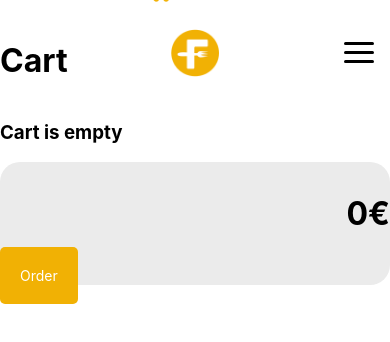
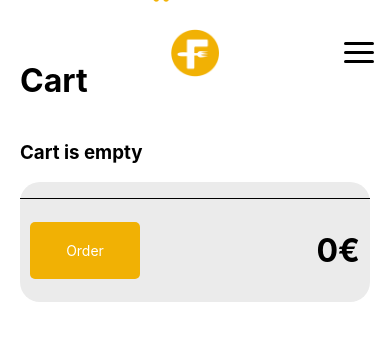
Before and after one commit to maximeve/foodservice, a React (Create React App) app: page /cart in a window 390 px wide. Shown: the top 342 px of the page. Built offline with nearby package versions, Linux system fonts and the light colour scheme.

Commit message:
sticky footer

```diff
--- a/src/App.css
+++ b/src/App.css
@@ -2,4 +2,5 @@
     margin: auto;
     padding: 0 0px;
     position: relative;
+    height: 100vh;
 }
--- a/src/components/CartModal.css
+++ b/src/components/CartModal.css
@@ -1,4 +1,5 @@
 .cartmodal{
+    width: 400px;
     z-index: 4;
     position: absolute;
     top: 20%;
@@ -79,3 +80,18 @@ input[type=number] {
 .cartmodal__item_input > input{
     border: #f1b104;
 }
+
+@media only screen and (max-width: 650px) {
+    .cartmodal{
+        width: 400px;
+        z-index: 4;
+        position: absolute;
+        top: 20%;
+        left: 5%;
+        background-color: white;
+        border-radius: 20px;
+        padding: 20px;
+        box-shadow: 0px 3px 15px rgba(0,0,0,0.2);
+        border: 1px solid #f1b104;
+    }
+}
--- a/src/components/Footer.css
+++ b/src/components/Footer.css
@@ -1,6 +1,8 @@
 .footer{
+    position:relative;
+    height: 300px;
+    bottom: -300px;
     width: 100%;
-    margin-top: 20px;
     background-color: black;
     color: white;
 }
--- a/src/components/Footer.js
+++ b/src/components/Footer.js
@@ -3,7 +3,7 @@ import "./Footer.css";
 
 function Footer() {
   return (
-    <div className="footer">
+    <footer className="footer">
     <div className='footer__container'>
       <div className="footer_logo">
         <img src="/assets/Foodlogo.png" id="footer__mainlogo"/>
@@ -30,7 +30,7 @@ function Footer() {
         </div>
       </div>
       </div>
-    </div>
+    </footer>
   );
 }
 
--- a/src/screens/CartPage.css
+++ b/src/screens/CartPage.css
@@ -27,8 +27,10 @@
 }
 
 .cartpage__right > ul > li {
+  padding: 0 10px;
   display: flex;
   justify-content: space-between;
+  align-items: center;
 }
 .cartpage__totalamount {
   text-align: right;
@@ -44,9 +46,15 @@
   width: 50px;
   padding: 0 10px 0 0;
 }
-
+.cartpage__order{
+  display: flex;
+  flex-direction: row-reverse;
+  justify-content: space-between;
+}
 .cartpage__orderbutton {
-  width: 100%;
+  display: flex;
+  justify-content: center;
+  width: 10%;
   padding: 20px 20px;
   background-color: #f1b104;
   font-size: 18px;
@@ -55,7 +63,26 @@
   border-radius: 5px;
 }
 
+.cartpage__order {
+  border-top: 1px solid black;
+align-items: center;
+}
+
 @media only screen and (max-width: 650px) {
+  .cartpage {
+    padding: 20px;
+    max-width: 1600px;
+    margin: auto;
+    justify-content: space-between;
+  }
+  .cartpage__totalamount{
+    padding: 0 10px;
+  }
+  .cartpage__order{
+    display: flex;
+    flex-direction: row-reverse;
+    justify-content: space-between;
+  }
   .cartpage__container{
     display: flex;
     flex-direction: column;
@@ -66,8 +93,13 @@
     border-radius: 20px;
     background-color: rgb(235, 235, 235);
   }
+  .cartpage__item {
+    padding: 0 10px;
+    align-items: center;
+  }
   .cartpage__orderbutton {
-    width: 100%;
+    margin: 0 10px;
+    width: 20%;
     padding: 20px 20px;
     background-color: #f1b104;
     font-size: 14px;
--- a/src/screens/CartPage.js
+++ b/src/screens/CartPage.js
@@ -32,7 +32,10 @@ function CartPage() {
             {total.map((item) => (
               <li>
                 <div className='cartpage__item'>
-                  <img src={item.photo} alt={item.dish} /><h3>{item.dish}</h3>&nbsp;<p>x</p>&nbsp;<h4>{item.qty}</h4>
+                  <img src={item.photo} alt={item.dish} />
+                  <h3>{item.dish}&nbsp;</h3>
+                  <p>x&nbsp;</p>
+                  <h4>{item.qty}</h4>
                 </div>
                 <div className="cartpage__total">
                   <h4>{item.total}€</h4>
@@ -40,8 +43,10 @@ function CartPage() {
               </li>
             ))}
           </ul>
-          <h3 className="cartpage__totalamount">{totalAmount}€</h3>
-          <Link to='/order' className='cartpage__orderbutton'>Order</Link>
+          <div className="cartpage__order">
+            <h3 className="cartpage__totalamount">{totalAmount}€</h3>
+            <Link to='/' className='cartpage__orderbutton'>Order</Link>
+          </div>
         </div>
       </div>
     </div>
--- a/src/screens/ServicesPage.css
+++ b/src/screens/ServicesPage.css
@@ -46,7 +46,7 @@
         width: 90%;
         text-align: center;
         position: absolute;
-        top: 150px;
+        top: 300px;
         left: 5%;
     }
     .services__step{
--- a/src/screens/ServicesPage.js
+++ b/src/screens/ServicesPage.js
@@ -15,8 +15,8 @@ function ServicesPage() {
           />
         </div>
         <div className="services__header__text">
-          <h1>How X works</h1>
-          <p>With X you have all your favorite dishes delivered to you door.</p>
+          <h1>How Foodservice works</h1>
+          <p>With Foodservice you have all your favorite dishes delivered to you door.</p>
         </div>
         <div className="services__steps">
           <div className="services__step">
```
